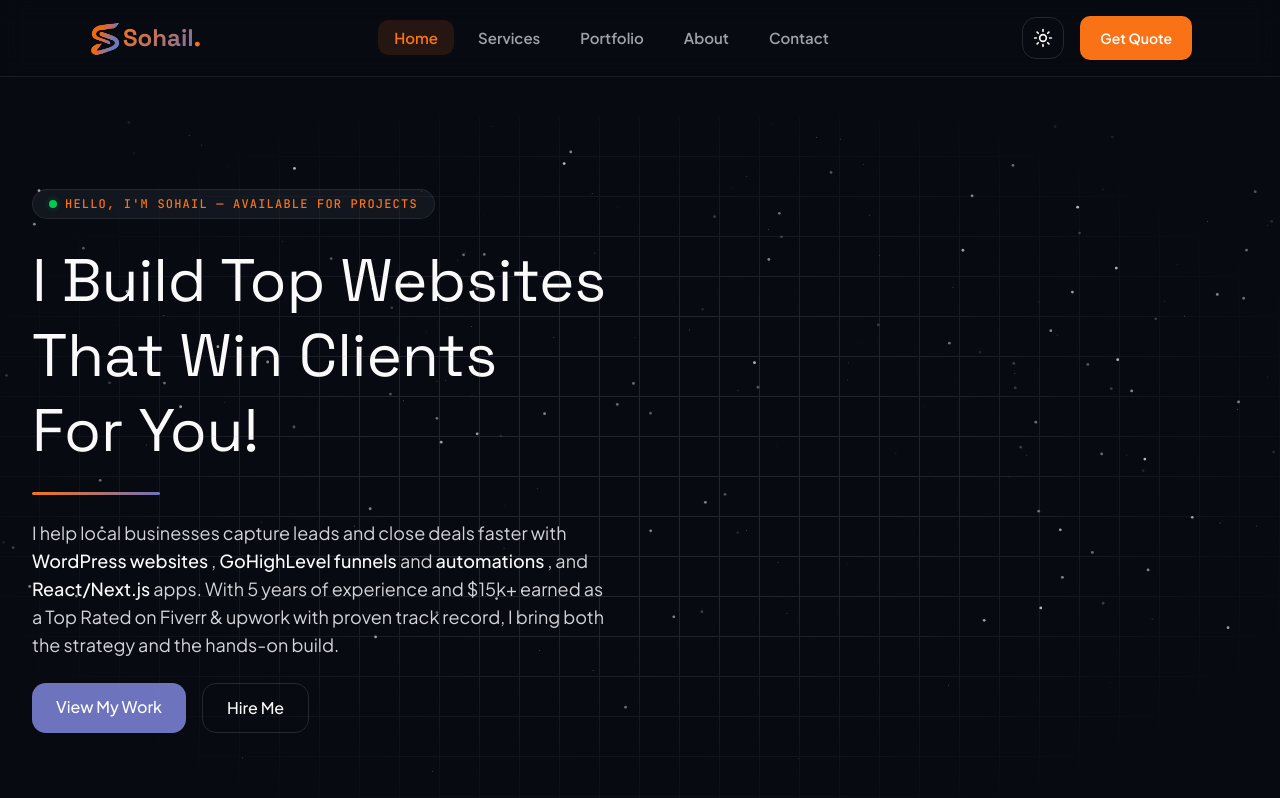
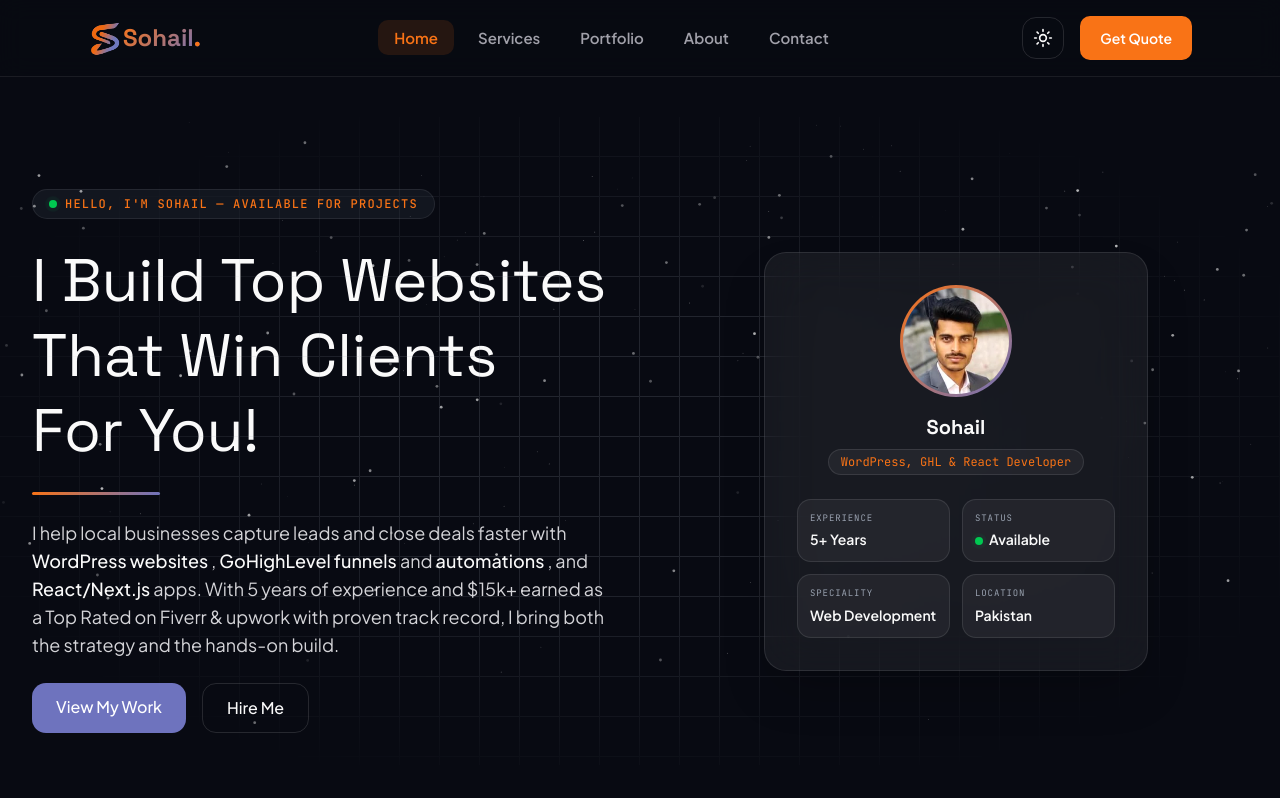
Before and after one commit to sohail-works/sohailworks-site, a Next.js app: page / in a window 1280 px wide. Shown: the top 798 px of the page. Built offline with nearby package versions, Linux system fonts and the light colour scheme.

Commit message:
Add hero glass profile card

```diff
--- a/components/Hero.js
+++ b/components/Hero.js
@@ -1,22 +1,52 @@
 "use client";
 import { GridPattern } from "@/components/ui/grid-pattern";
 import { Particles } from "@/components/ui/particles";
+import Image from "next/image";
+
 export default function Hero() {
+  const itemsInfo = [
+    {
+      label: "EXPERIENCE",
+      value: "5+ Years",
+    },
+    {
+      label: "STATUS",
+      dot: true,
+      value: "Available",
+    },
+    {
+      label: "SPECIALITY",
+      value: "Web Development",
+    },
+    {
+      label: "LOCATION",
+      value: "Pakistan",
+    },
+  ];
   return (
     <section id="home" className="relative overflow-hidden ">
       {/* Background layer — */}
       <div aria-hidden="true" className="pointer-events-none absolute inset-0">
-
-
         {/* Dark mode */}
-<Particles className="absolute inset-0 hidden dark:block" quantity={100} color="#ffffff" vy={-0.5} />
+        <Particles
+          className="absolute inset-0 hidden dark:block"
+          quantity={100}
+          color="#ffffff"
+          vy={-0.5}
+        />
         {/* Light mode */}
-<Particles className="absolute inset-0 dark:hidden" quantity={100} color="#0F172A" vy={-0.5} />
 
         <GridPattern
           width={40}
           height={40}
           className="text-[var(--border-strong)] opacity-60 [mask-image:radial-gradient(ellipse_at_center,white_30%,transparent_80%)]"
+        />
+
+        <Particles
+          className="absolute inset-0 dark:hidden"
+          quantity={100}
+          color="#0F172A"
+          vy={-0.5}
         />
       </div>
       <div className="grid grid-cols-1 m-8 mt-18 2xl:mt-32 items-center gap-12 text-center md:grid-cols-2 md:text-left">
@@ -83,8 +113,56 @@ export default function Hero() {
           </div>
         </div>
 
-        {/* ── Right column (glass card baad me) ── */}
-        <div className="md:col-span-2"></div>
+        {/* ── Right column ── */}
+        <div className="relative flex items-center justify-center">
+          {/* ── Glass ID column ── */}
+          <div className="w-full max-w-sm rounded-3xl border border-white/10 bg-white/[0.06] p-8 shadow-2xl backdrop-blur-xl">
+            {/* ── Profile Image Card Div ── */}
+            <div className="mx-auto h-28 w-28 rounded-full bg-gradient-brand p-[3px]">
+              <div className="h-full w-full overflow-hidden rounded-full">
+                <Image
+                  src="/images/profile.webp"
+                  alt="Sohail"
+                  width={400}
+                  height={400}
+                  className="h-full w-full scale-[2.2] object-cover object-[50%_30%] origin-[46%_10%]"
+                />
+              </div>
+            </div>
+            {/* ── Name + Specialities ── */}
+            <h3 className="font-display text-center mt-4 text-xl font-bold text-[var(--text-primary)]">
+              Sohail
+            </h3>
+
+            <p className="mx-auto mt-2 w-fit whitespace-nowrap rounded-full border border-black/10 bg-black/5 px-3 py-1 text-center font-mono text-xs text-[var(--primary)] dark:border-white/10 dark:bg-white/5">
+              WordPress, GHL & React Developer
+            </p>
+
+            {/* ── Info grid ── */}
+            <div className="mt-6 grid grid-cols-2 gap-3 text-left">
+              {itemsInfo.map((item, index) => (
+                <div
+                  key={index}
+                  className="rounded-xl border border-black/10 bg-black/5 p-3 dark:border-white/10 dark:bg-white/5"
+                >
+                  <p className="font-mono text-[9px] tracking-widest text-gray-500 dark:text-gray-400 ">
+                    {item.label}
+                  </p>
+                  <p className="mt-1 text-sm font-semibold text-[var(--text-primary)]">
+                  {item.dot && (
+                    <span className="relative mr-1.5 inline-flex h-2 w-2">
+                      <span className="absolute inline-flex h-full w-full animate-ping rounded-full bg-green-500 opacity-75"></span>
+                      <span className="relative inline-flex h-2 w-2 rounded-full bg-green-500"></span>
+                    </span>
+                  )}
+
+                    {item.value}
+                  </p>
+                </div>
+              ))}
+            </div>
+          </div>
+        </div>
       </div>
     </section>
   );
```
Also changed, not shown: public/images/profile.webp (added). Lines whose indentation alone changed are shown as unchanged.
